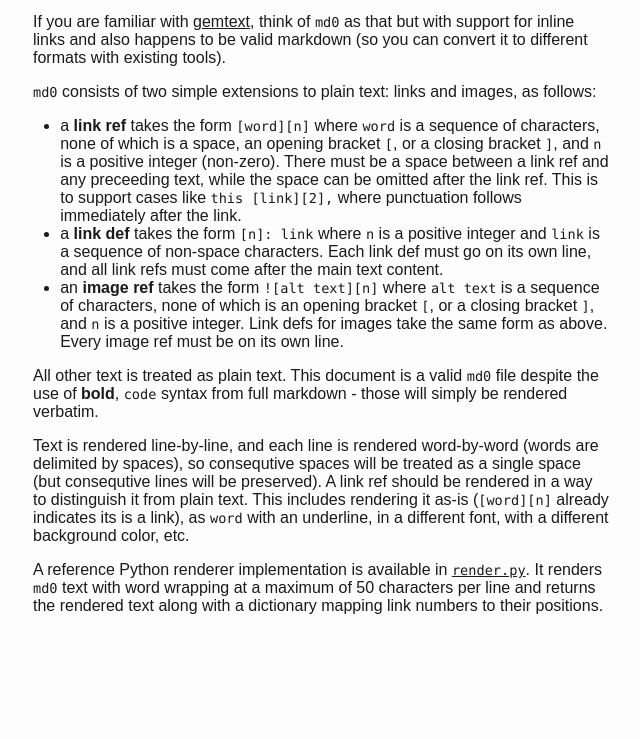
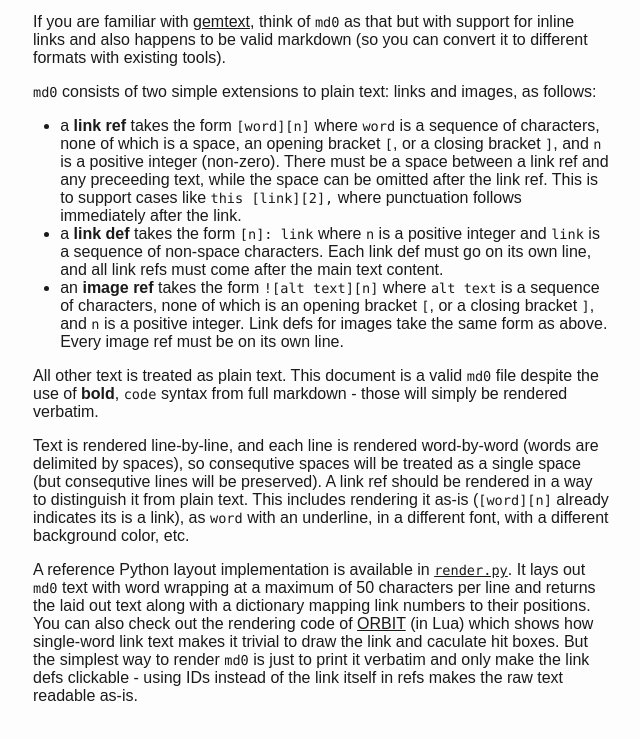
Before and after one commit to remysucre/md0, a plain HTML site: page index.html in a window 1280 px wide. Shown: the part 622-1361 px from the top of the page, without its empty margins (319-959 px from the left). Before the commit the page ends 1303 px from the top, so only its background shows below. Drawn offline with Linux system fonts and the light colour scheme.

Commit message:
add more references

```diff
--- a/index.html
+++ b/index.html
@@ -224,10 +224,17 @@ should be rendered in a way to distinguish it from plain text. This
 includes rendering it as-is (<code>[word][n]</code> already indicates
 its is a link), as <code>word</code> with an underline, in a different
 font, with a different background color, etc.</p>
-<p>A reference Python renderer implementation is available in <a
+<p>A reference Python layout implementation is available in <a
 href="https://github.com/remysucre/md0"><code>render.py</code></a>. It
-renders <code>md0</code> text with word wrapping at a maximum of 50
-characters per line and returns the rendered text along with a
-dictionary mapping link numbers to their positions.</p>
+lays out <code>md0</code> text with word wrapping at a maximum of 50
+characters per line and returns the laid out text along with a
+dictionary mapping link numbers to their positions. You can also check
+out the rendering code of <a
+href="https://github.com/remysucre/ORBIT">ORBIT</a> (in Lua) which shows
+how single-word link text makes it trivial to draw the link and caculate
+hit boxes. But the simplest way to render <code>md0</code> is just to
+print it verbatim and only make the link defs clickable - using IDs
+instead of the link itself in refs makes the raw text readable
+as-is.</p>
 </body>
 </html>
```
Also changed, not shown: expected_output.txt, 2 other files.
